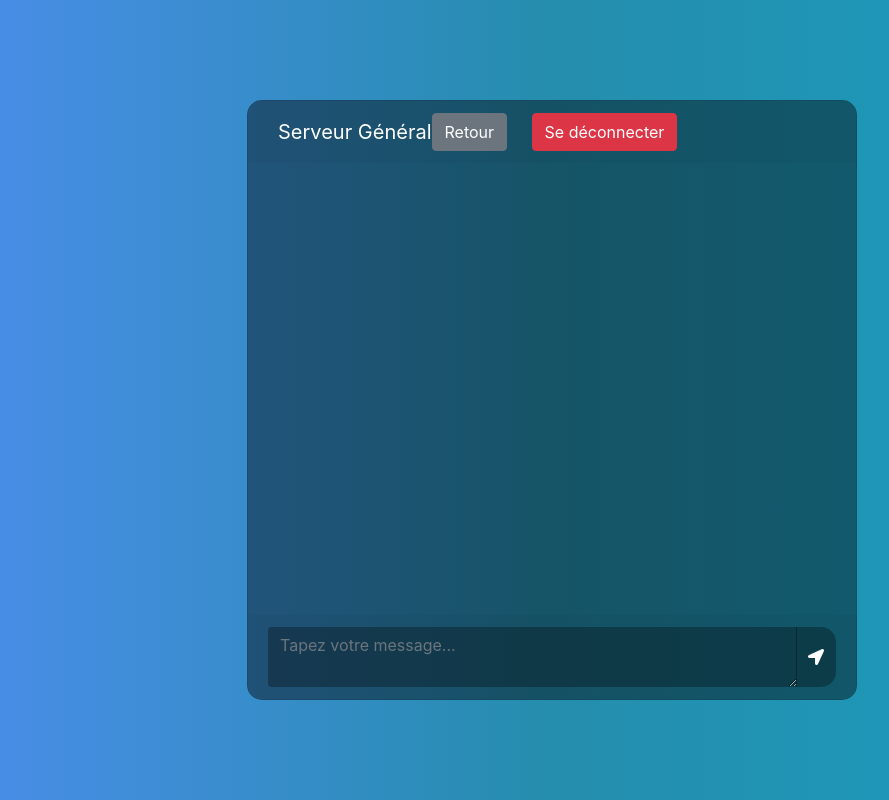
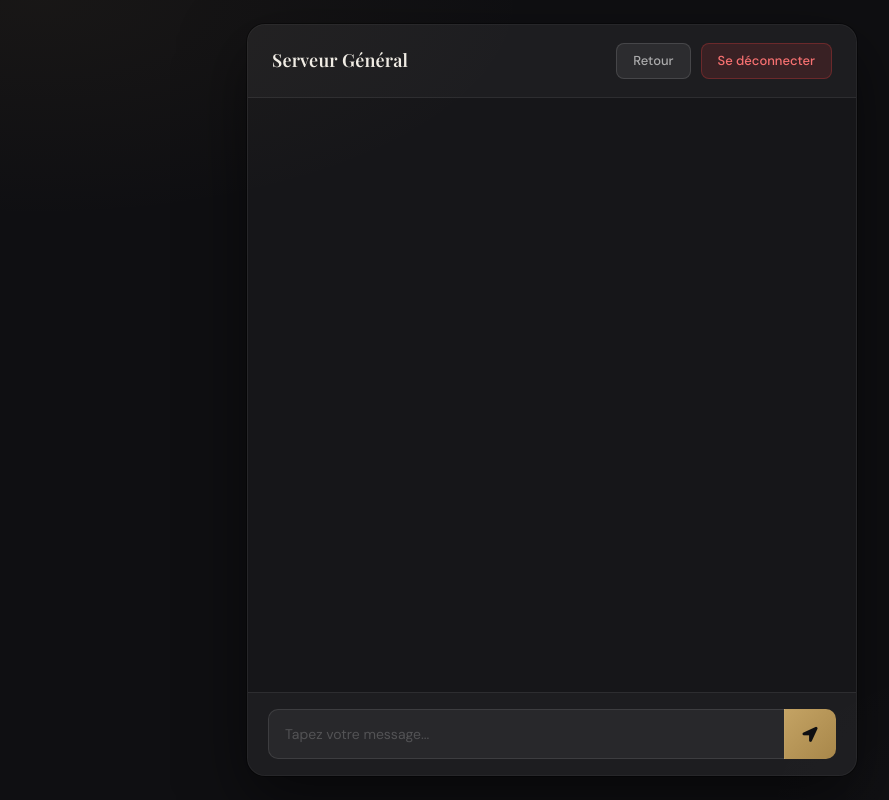
Before and after one commit to B4ptisteC/OnlineChat, a Flask app: page /general.html in a window 1280 px wide. Shown: the whole page, without its empty margins (88-977 px from the left). Run offline with Flask 3, Linux system fonts and the light colour scheme; the visitor is signed in with stand-in values (Sample User, id 1); parts of the project's set-up code (start-up, migrations or seed data) failed here and were passed over; some libraries are stand-ins or nearby versions.

Commit message:
Update style.css

```diff
--- a/static/css/style.css
+++ b/static/css/style.css
@@ -1,114 +1,235 @@
-body,
-html {
+@import url('https://fonts.googleapis.com/css2?family=Playfair+Display:wght@600&family=DM+Sans:wght@300;400;500;600&display=swap');
+
+*, *::before, *::after {
+    box-sizing: border-box;
+    margin: 0;
+    padding: 0;
+}
+
+body, html {
     height: 100%;
-    margin: 0;
-    background: #7088bd;
-    background: -webkit-linear-gradient(to right, #4d8dee, #2555ad, #1717b4);
-    background: linear-gradient(to right, #4d8dee, #258dad, #199fc0);
+    font-family: 'DM Sans', sans-serif;
+    background-color: #0f0f12;
+    background-image:
+        radial-gradient(ellipse 70% 50% at 10% 0%, rgba(196, 163, 100, 0.05) 0%, transparent 55%),
+        radial-gradient(ellipse 50% 40% at 90% 100%, rgba(255,255,255,0.02) 0%, transparent 50%);
+    color: #e8e4dc;
+}
+
+.container-fluid { height: 100%; }
+
+.row.justify-content-center {
+    height: 100%;
+    align-items: center;
+    padding: 24px 0;
 }
 
 .chat {
-    margin-top: auto;
-    margin-bottom: auto;
+    height: 100%;
+    max-height: 760px;
+    display: flex;
+    flex-direction: column;
 }
 
 .card {
-    height: 600px;
-    border-radius: 15px !important;
-    background-color: rgba(0, 0, 0, 0.4) !important;
+    height: 100%;
+    display: flex;
+    flex-direction: column;
+    border-radius: 18px !important;
+    background: rgba(255, 255, 255, 0.03) !important;
+    border: 1px solid rgba(255, 255, 255, 0.07) !important;
+    box-shadow:
+        0 0 0 1px rgba(0,0,0,0.4),
+        0 24px 64px rgba(0,0,0,0.5);
+    overflow: hidden;
 }
 
-.logout a {
-    margin-right: 20px;
+.card-header {
+    background: rgba(255,255,255,0.03) !important;
+    border-bottom: 1px solid rgba(255,255,255,0.07) !important;
+    border-radius: 0 !important;
+    padding: 18px 24px !important;
+    flex-shrink: 0;
+}
+
+.card-header .d-flex {
+    align-items: center;
+    justify-content: space-between;
+}
+
+.user_info {
+    display: flex;
+    flex-direction: column;
+}
+
+.user_info span {
+    font-family: 'Playfair Display', serif;
+    font-size: 18px;
+    color: #f0ece4;
+    letter-spacing: 0.2px;
+}
+
+.user_info small {
+    font-size: 12px;
+    color: rgba(255,255,255,0.3);
+    font-weight: 300;
+    margin-top: 2px;
+}
+
+.logout {
+    display: flex;
+    gap: 10px;
+    align-items: center;
+}
+
+.logout .btn-secondary {
+    background: rgba(255,255,255,0.07) !important;
+    border: 1px solid rgba(255,255,255,0.12) !important;
+    color: rgba(255,255,255,0.6) !important;
+    border-radius: 8px !important;
+    padding: 7px 16px !important;
+    font-size: 13px !important;
+    font-family: 'DM Sans', sans-serif;
+    font-weight: 500;
+    transition: background 0.2s, color 0.2s;
+}
+
+.logout .btn-secondary:hover {
+    background: rgba(255,255,255,0.12) !important;
+    color: #f0ece4 !important;
+}
+
+.logout .btn-danger {
+    background: rgba(220, 60, 60, 0.15) !important;
+    border: 1px solid rgba(220, 60, 60, 0.3) !important;
+    color: #f87171 !important;
+    border-radius: 8px !important;
+    padding: 7px 16px !important;
+    font-size: 13px !important;
+    font-family: 'DM Sans', sans-serif;
+    font-weight: 500;
+    transition: background 0.2s;
+}
+
+.logout .btn-danger:hover {
+    background: rgba(220, 60, 60, 0.25) !important;
 }
 
 .msg_card_body {
+    flex: 1;
     overflow-y: auto;
+    padding: 24px !important;
+    display: flex;
+    flex-direction: column;
+    gap: 2px;
+    background: transparent !important;
 }
 
-.card-header {
-    border-radius: 15px 15px 0 0 !important;
-    border-bottom: 0 !important;
+.msg_card_body::-webkit-scrollbar { width: 4px; }
+.msg_card_body::-webkit-scrollbar-track { background: transparent; }
+.msg_card_body::-webkit-scrollbar-thumb {
+    background: rgba(255,255,255,0.1);
+    border-radius: 4px;
+}
+.msg_card_body::-webkit-scrollbar-thumb:hover {
+    background: rgba(255,255,255,0.2);
+}
+
+.msg-wrapper {
+    padding: 8px 12px;
+    border-radius: 8px;
+    animation: msgIn 0.25s ease both;
+}
+
+@keyframes msgIn {
+    from { opacity: 0; transform: translateY(6px); }
+    to   { opacity: 1; transform: translateY(0); }
+}
+
+.msg-wrapper.system-msg {
+    color: rgba(255,255,255,0.3);
+    font-size: 12px;
+    font-style: italic;
+    text-align: center;
+    padding: 4px 0;
+}
+
+.msg-wrapper.user-msg {
+    background: rgba(255,255,255,0.04);
+    border: 1px solid rgba(255,255,255,0.05);
+}
+
+.msg-username {
+    font-weight: 600;
+    font-size: 13px;
+    color: #c4a364;
+    margin-right: 8px;
+}
+
+.msg-content {
+    font-size: 14px;
+    color: #ddd8ce;
+    font-weight: 400;
+    line-height: 1.5;
+}
+
+.msg-time {
+    font-size: 11px;
+    color: rgba(255,255,255,0.2);
+    margin-left: 8px;
+    font-weight: 300;
 }
 
 .card-footer {
-    border-radius: 0 0 15px 15px !important;
-    border-top: 0 !important;
-}
-
-.container {
-    align-content: center;
+    background: rgba(255,255,255,0.03) !important;
+    border-top: 1px solid rgba(255,255,255,0.07) !important;
+    border-radius: 0 !important;
+    padding: 16px 20px !important;
+    flex-shrink: 0;
 }
 
 .type_msg {
-    background-color: rgba(0, 0, 0, 0.3) !important;
-    border: 0 !important;
-    color: white !important;
-    height: 60px !important;
-    overflow-y: auto;
+    background: rgba(255,255,255,0.05) !important;
+    border: 1px solid rgba(255,255,255,0.1) !important;
+    border-right: none !important;
+    color: #f0ece4 !important;
+    font-family: 'DM Sans', sans-serif;
+    font-size: 14px;
+    height: 50px !important;
+    resize: none;
+    border-radius: 10px 0 0 10px !important;
+    padding: 14px 16px !important;
+    transition: border-color 0.2s, background 0.2s;
 }
 
+.type_msg::placeholder { color: rgba(255,255,255,0.2) !important; }
+
 .type_msg:focus {
+    outline: none !important;
     box-shadow: none !important;
-    outline: 0px !important;
+    background: rgba(255,255,255,0.08) !important;
+    border-color: rgba(196, 163, 100, 0.4) !important;
 }
 
 .send_btn {
-    border-radius: 0 15px 15px 0 !important;
-    background-color: rgba(0, 0, 0, 0.3) !important;
-    border: 0 !important;
-    color: white !important;
+    background: linear-gradient(135deg, #c4a364, #a8874a) !important;
+    border: none !important;
+    border-radius: 0 10px 10px 0 !important;
+    color: #0f0f12 !important;
+    width: 52px;
     cursor: pointer;
+    transition: opacity 0.2s, transform 0.15s;
+    display: flex;
+    align-items: center;
+    justify-content: center;
 }
 
-.user_info {
-    margin-top: auto;
-    margin-bottom: auto;
-    margin-left: 10px;
+.send_btn:hover {
+    opacity: 0.88;
 }
 
-.user_info span {
-    font-size: 20px;
-    color: white;
+.send_btn:active {
+    transform: scale(0.96);
 }
 
-.video_cam {
-    margin-left: 50px;
-    margin-top: 5px;
-}
-
-.video_cam span {
-    color: white;
-    font-size: 20px;
-    cursor: pointer;
-    margin-right: 20px;
-}
-
-.msg_head {
-    position: relative;
-}
-
-#action_menu_btn {
-    position: absolute;
-    right: 10px;
-    top: 10px;
-    color: white;
-    cursor: pointer;
-    font-size: 20px;
-}
-
-::-webkit-scrollbar {
-    width: 10px;
-}
-
-::-webkit-scrollbar-track {
-    background: #f1f1f1;
-}
-
-::-webkit-scrollbar-thumb {
-    background: #888;
-}
-
-::-webkit-scrollbar-thumb:hover {
-    background: #555;
-}
+.send_btn i { font-size: 15px; }
```
